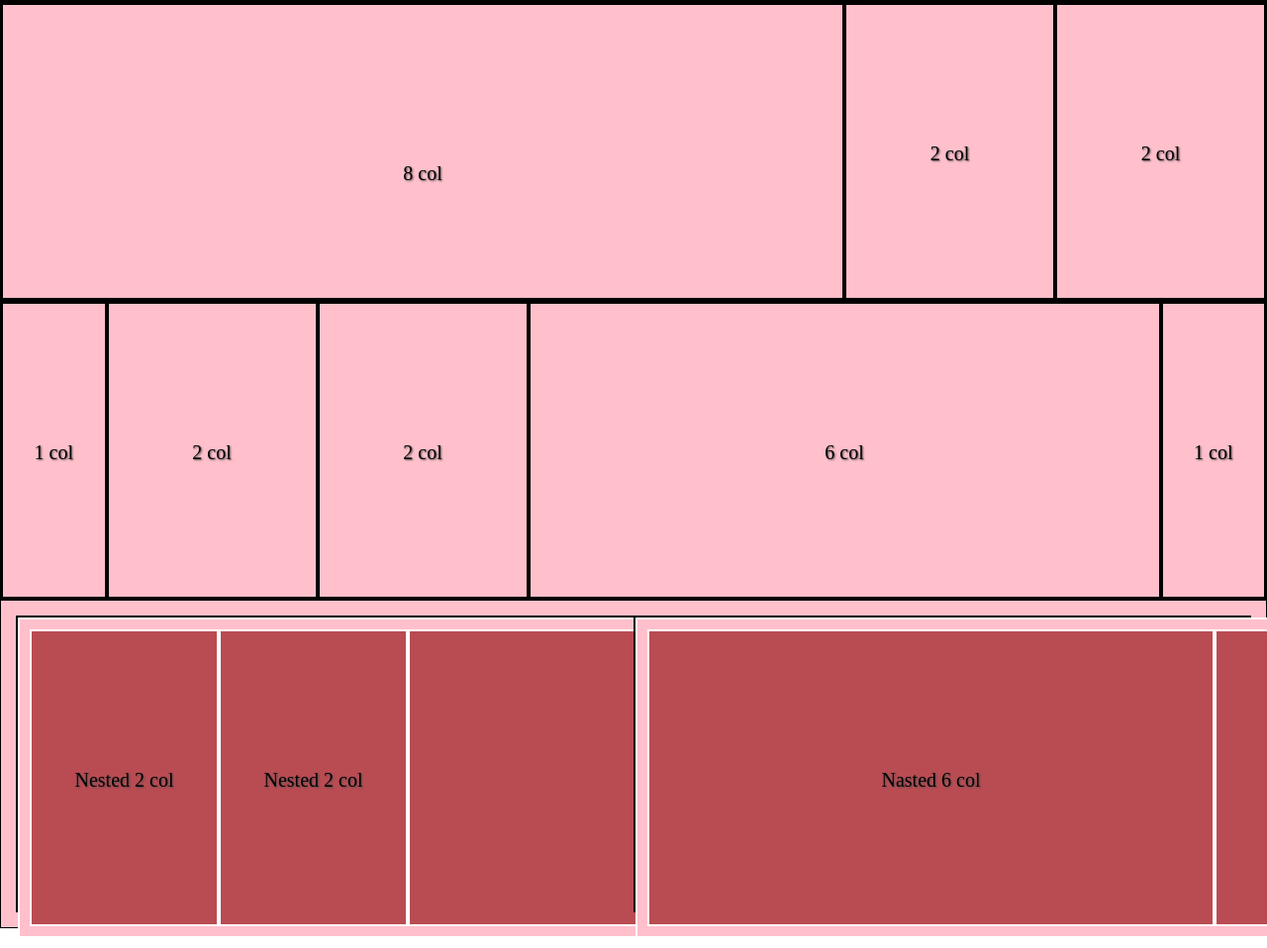
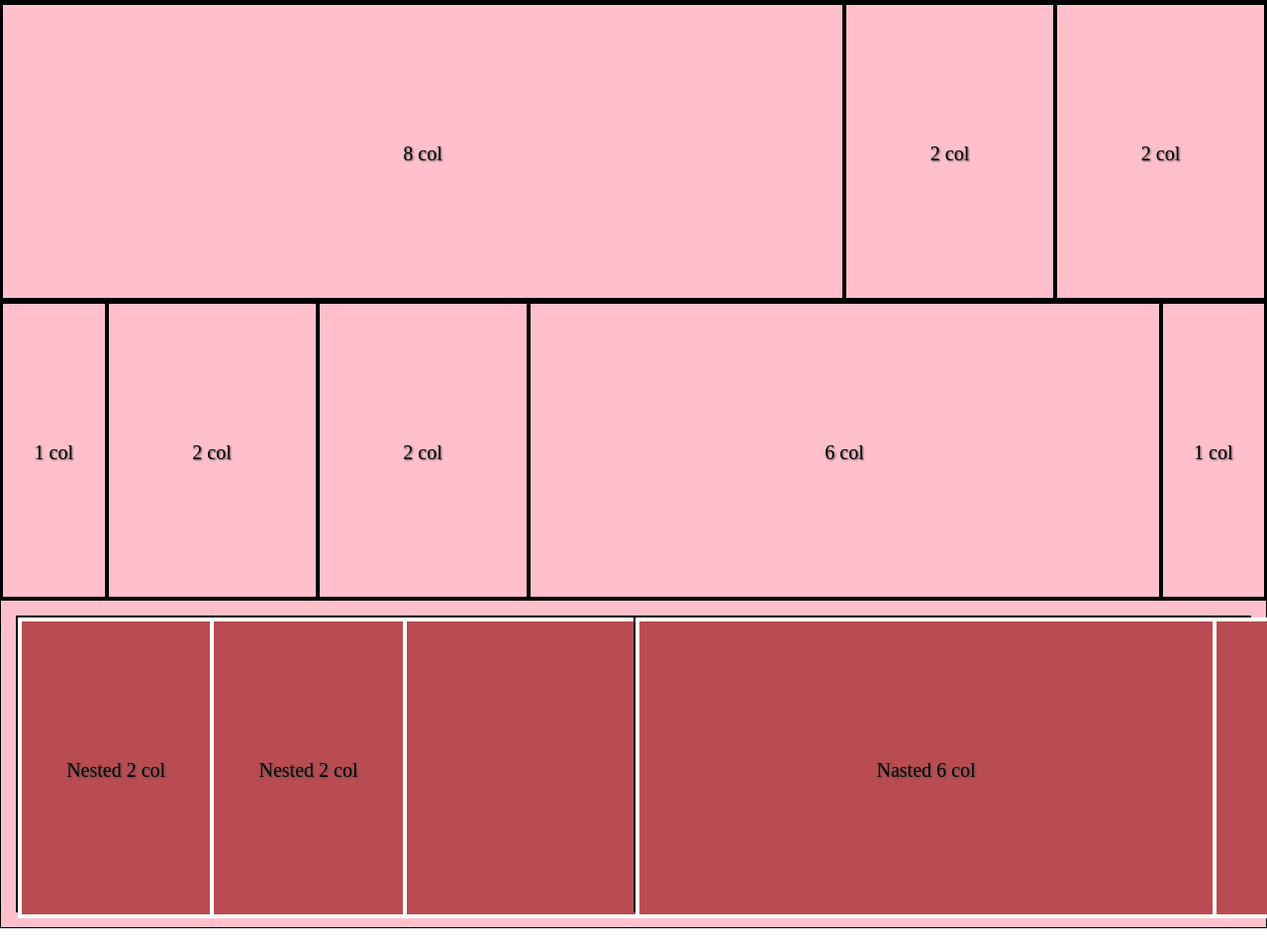
Before and after one commit to Gianufio83/html-css-12bool, a plain HTML site: page index.html in a window 1280 px wide. Shown: the part 602-1560 px from the top of the page at 99% size. Drawn offline with Linux system fonts and the light colour scheme.

Commit message:
fine pagina

```diff
--- a/css/12bool.css
+++ b/css/12bool.css
@@ -102,12 +102,12 @@ body {
   margin-left: calc((100% / 12) * 11)
 }
 /* /col-offset */
+
 .ultimo .col-6 [class*="col-"] {
   border: 2px solid white;
   height: 300px;
   background-color: rgb(185, 76, 82);
 }
-
 .col-6 .container {
   /* padding: 10px; */
   border:2px solid white;
--- a/css/style.css
+++ b/css/style.css
@@ -11,16 +11,3 @@
 /* .interno-destro .col-2 {
   border: 1px solid white;
 } */
-.ultimo .col-6 [class*="col-"] {
-  border: 2px solid white;
-  height: 300px;
-  background-color: rgb(185, 76, 82);
-  /* padding: 10px; */
-}
-.col-6 .container {
-  padding: 10px;
-  border:2px solid white;
-}
-.container .col-8 {
-  padding: 20px;
-}
```
